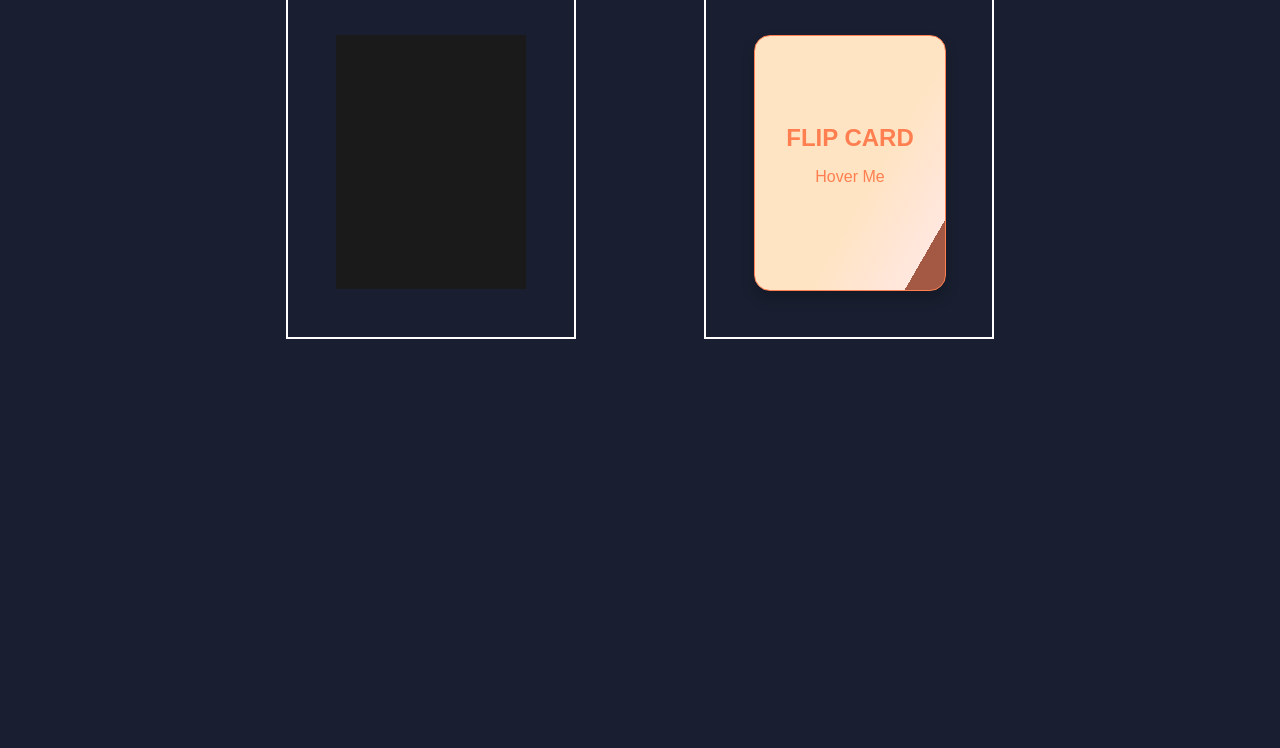
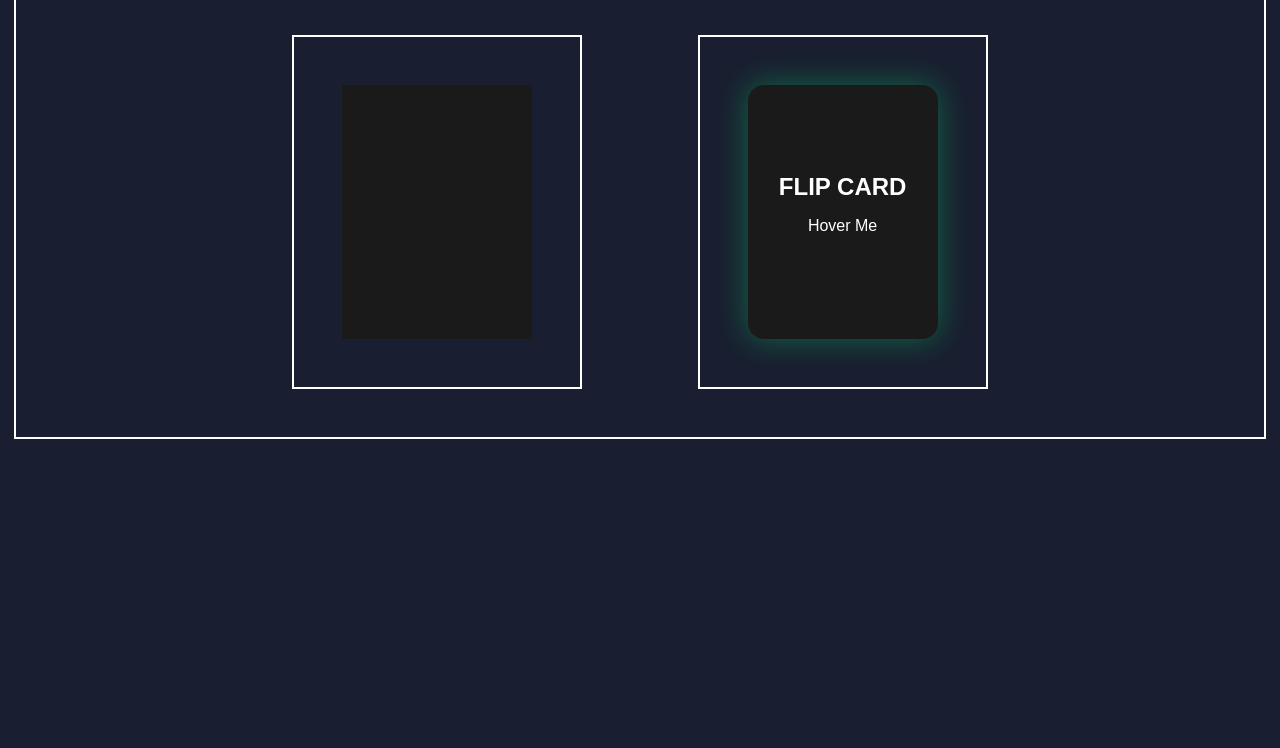
Before and after one commit to vichsort/Biblioteca-lit, a website built with Vite: page index.html in a window 1280 px wide. Shown: the part 52-800 px from the top of the page. Built offline with nearby package versions, Linux system fonts and the light colour scheme.

Commit message:
comp styles + section

```diff
--- a/components/cards/cardflip.js
+++ b/components/cards/cardflip.js
@@ -40,32 +40,20 @@ export class cardFlip extends LitElement {
         height: 100%;
         -webkit-backface-visibility: hidden;
         backface-visibility: hidden;
-        border: 1px solid coral;
+        box-shadow: 0px 0px 30px 1px rgba(0, 255, 117, 0.30);;
         border-radius: 1rem;
         }
 
         .flip-card-front {
-        background: linear-gradient(120deg, bisque 60%, rgb(255, 231, 222) 88%,
-            rgb(255, 211, 195) 40%, rgba(255, 127, 80, 0.603) 48%);
-        color: coral;
+        background-color: #1a1a1a;
         }
 
         .flip-card-back {
-        background: linear-gradient(120deg, rgb(255, 174, 145) 30%, coral 88%,
-            bisque 40%, rgb(255, 185, 160) 78%);
-        color: white;
+        background-color: white;
+        color: black;
         transform: rotateY(180deg);
         }
     `;
-
-    static properties = {
-        nome: {},
-    }
-
-    constructor() {
-        super();
-        this.nome = 'tico'
-    }
 
     render() {
         return html`
--- a/components/cards/cardhover.js
+++ b/components/cards/cardhover.js
@@ -27,15 +27,6 @@ export class cardHover extends LitElement {
         }
     `;
 
-    static properties = {
-        nome: {},
-    }
-
-    constructor() {
-        super();
-        this.nome = 'tico'
-    }
-
     render() {
         return html`
             <div class="card">
--- a/index.html
+++ b/index.html
@@ -11,12 +11,15 @@
     <h1>Usando o lit</h1>
 
     <main>
+        <section>
             <div class="component">
                 <card-hover></card-hover>
             </div>
             <div class="component">
                 <card-flip></card-flip>
             </div>
+        </section>
+
     </main>
 
 </body>
--- a/main.css
+++ b/main.css
@@ -11,7 +11,15 @@ body {
 main {
     display: flex;
     justify-content: center;
+}
+
+section {
+    display: flex;
+    width: 90%;
+    justify-content: center;
     gap: 10%;
+    padding: 3rem;
+    border: 2px solid white;
 }
 
 .component {
```
Lines whose indentation alone changed are shown as unchanged.
